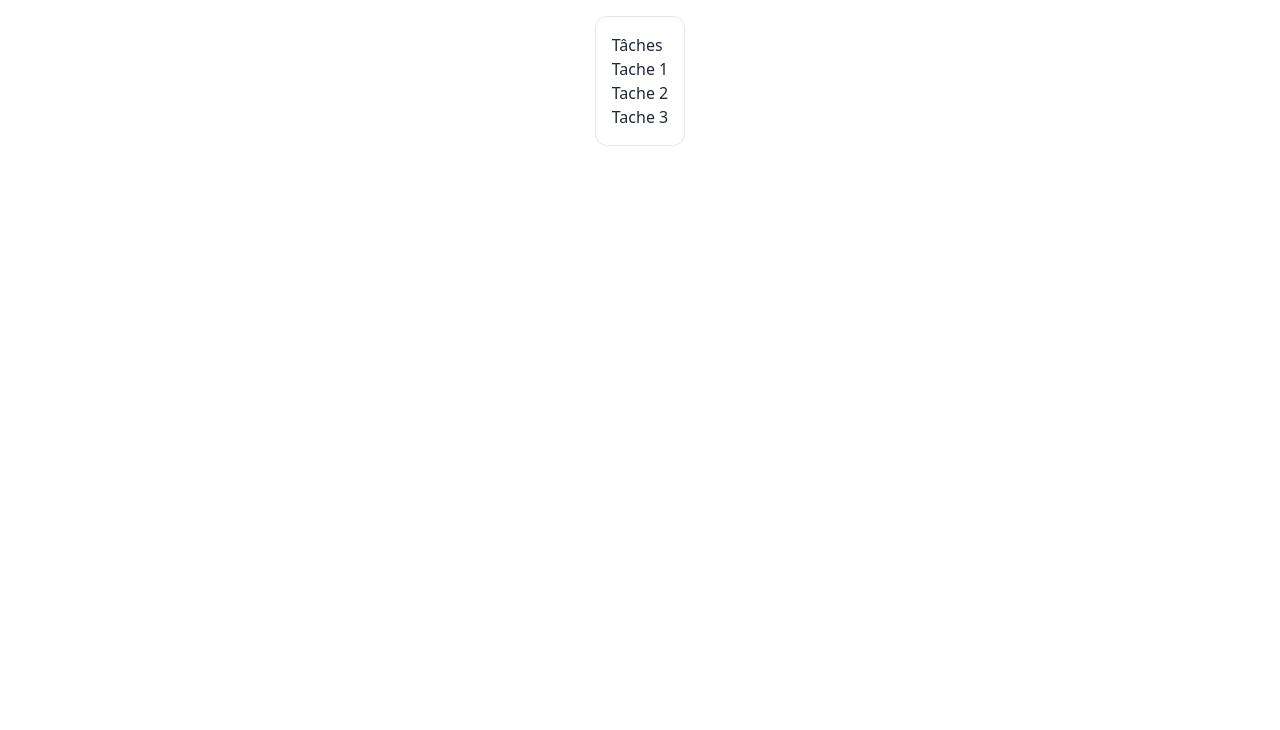
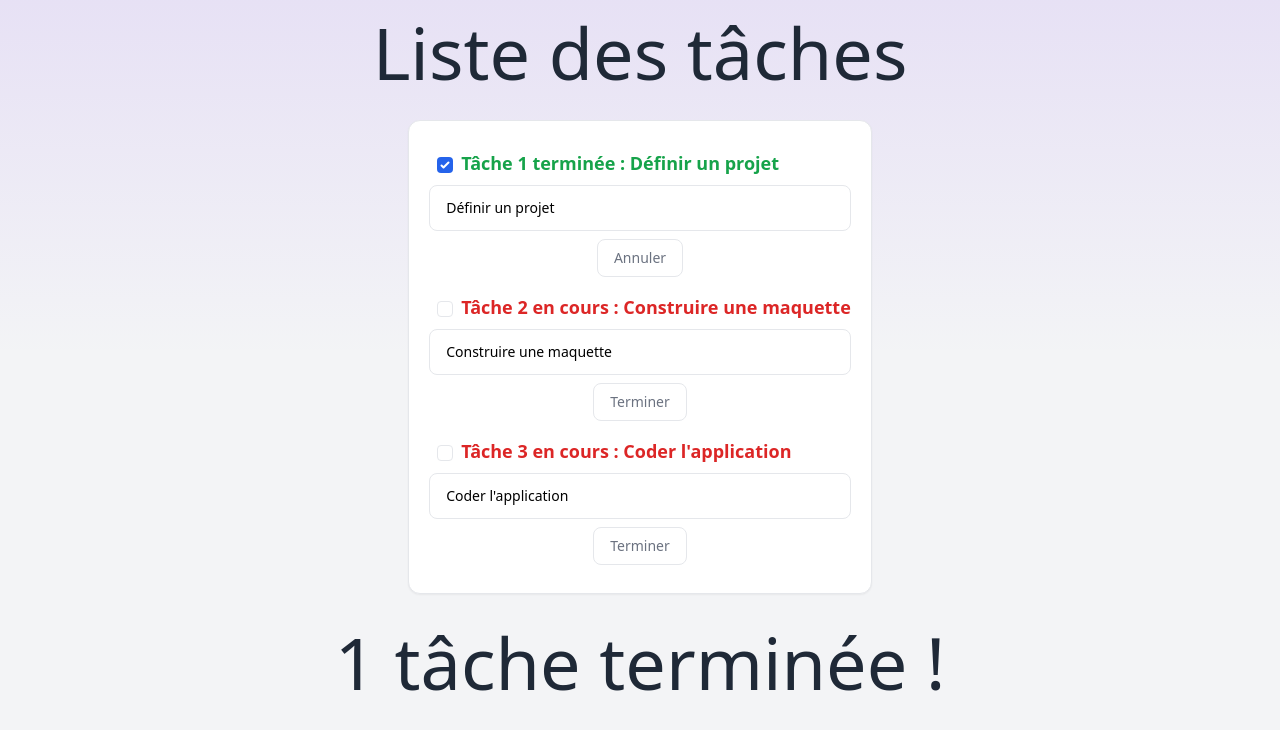
Before and after one commit to ClementBerleux/TodoApp, an Angular app: page / in a window 1280 px wide. Shown: the top 730 px of the page. Built offline with nearby package versions, Linux system fonts and the light colour scheme.

Commit message:
Ajout formulaire et event

```diff
--- a/src/app/app.component.html
+++ b/src/app/app.component.html
@@ -1,16 +1,38 @@
 <router-outlet />
+<!-- Hero -->
+<div class="dark:bg-neutral-900 bg-gradient-to-b from-violet-600/10 via-transparent">
+  <div class="max-w-[85rem] mx-auto px-4 sm:px-6 lg:px-8 py-4 space-y-4">
+
+    <!-- Title -->
+    <div class="max-w-3xl text-center mx-auto">
+      <h1 class="block font-medium text-gray-800 dark:text-gray-300 text-4xl sm:text-5xl md:text-6xl lg:text-7xl">
+        Liste des tâches
+      </h1>
+    </div>
+    <!-- End Title -->
+
     <div class="flex justify-center items-center m-4 p-4">
       <div
         class="flex flex-col bg-white border shadow-sm rounded-xl dark:bg-neutral-900 dark:border-neutral-700 dark:shadow-neutral-700/70">
         <div class="p-4 md:p-5">
-      <h3 class="text-lg font-bold text-gray-800 dark:text-white">
-        Tâches
-      </h3>
-      <ul>
-        @for (numero of [1,2,3]; track $index) {
-        <compo-task [numero]=numero></compo-task>
+          <ul class="max-w-md">
+            @for (task of tasks; track $index) {
+            <compo-task [numero]="$index + 1" [name]="task.name" [completed]="task.completed"
+              (complete)="calculTasksCompleted($event)"></compo-task>
             }
           </ul>
         </div>
       </div>
     </div>
+
+    @if (nombreTasksCompleted > 0) {
+    <div class="max-w-3xl text-center mx-auto">
+      <h1 class="block font-medium text-gray-800 dark:text-gray-300 text-4xl sm:text-5xl md:text-6xl lg:text-7xl">
+        {{nombreTasksCompleted}} tâche{{nombreTasksCompleted > 1 ? 's' : ''}} terminée{{nombreTasksCompleted > 1 ? 's'
+        : ''}} !
+      </h1>
+    </div>
+    }
+  </div>
+</div>
+<!-- End Hero -->
--- a/src/app/app.component.ts
+++ b/src/app/app.component.ts
@@ -9,6 +9,11 @@ declare global {
   }
 }
 
+interface Task {
+  name: string
+  completed: boolean
+}
+
 @Component({
   selector: 'app-root',
   standalone: true,
@@ -17,6 +22,18 @@ declare global {
   styleUrl: './app.component.css'
 })
 export class AppComponent {
+
+  public tasks: Task[] = [
+    { name: "Définir un projet", completed: true },
+    { name: "Construire une maquette", completed: false },
+    { name: "Coder l'application", completed: false }
+  ]
+
+  public nombreTasksCompleted: number = 1;
+
+  public calculTasksCompleted(nombre: number) {
+    this.nombreTasksCompleted += nombre
+  }
 
   constructor(private router: Router) { }
 
--- a/src/app/components/task/task.component.html
+++ b/src/app/components/task/task.component.html
@@ -1 +1,16 @@
-<li class="text-lg font-bold text-gray-800 dark:text-white">Tache {{numero}}</li>
+<li class="flex flex-col">
+    <label>
+        <p class="my-2 text-lg font-bold">
+            <input type="checkbox" [checked]="completed" (click)="toggleCompleted()"
+                class="mx-2 shrink-0 border-gray-200 rounded text-blue-600 focus:ring-blue-500 disabled:opacity-50 disabled:pointer-events-none dark:bg-neutral-800 dark:border-neutral-700 dark:checked:bg-blue-500 dark:checked:border-blue-500 dark:focus:ring-offset-gray-800">
+            <span [class]="completed ? 'text-green-600 dark:text-green-500' : 'text-red-600 dark:text-red-500'">Tâche
+                {{numero}} {{getComplete()}} : {{name}}</span>
+        </p>
+    </label>
+    <input type="text" [(ngModel)]="name"
+        class="py-3 px-4 block w-full border-gray-200 rounded-lg text-sm caret-blue-400 focus:border-blue-500 focus:ring-blue-500 disabled:opacity-50 disabled:pointer-events-none dark:bg-neutral-900 dark:border-neutral-700 dark:text-neutral-300 dark:focus:ring-neutral-600">
+    <button type="button" (click)="toggleCompleted()"
+        class="self-center my-2 py-2 px-4 inline-flex items-center flex-1 gap-x-2 text-sm font-medium rounded-lg border border-gray-200 text-gray-500 hover:border-blue-600 hover:text-blue-600 focus:outline-none focus:border-blue-600 focus:text-blue-600 disabled:opacity-50 disabled:pointer-events-none dark:border-neutral-700 dark:text-neutral-400 dark:hover:text-blue-500 dark:hover:border-blue-600 dark:focus:text-blue-500 dark:focus:border-blue-600">
+        {{getButtonText()}}
+    </button>
+</li>
--- a/src/app/components/task/task.component.ts
+++ b/src/app/components/task/task.component.ts
@@ -1,12 +1,38 @@
-import { Component, Input } from '@angular/core';
+import { Component, EventEmitter, Input, Output } from '@angular/core';
+import { FormsModule } from '@angular/forms';
 
 @Component({
   selector: 'compo-task',
   standalone: true,
-  imports: [],
+  imports: [FormsModule],
   templateUrl: './task.component.html',
   styleUrl: './task.component.css'
 })
 export class TaskComponent {
-  @Input() numero: number = 0
+  @Input() public numero?: number
+  @Input() public name?: string
+  @Input() public completed: boolean = false
+  @Output() complete = new EventEmitter<number>();
+
+  public getComplete(): string {
+    if (this.completed) return "terminée"
+    else return "en cours"
+  }
+
+  public toggleCompleted(): void {
+    this.completed = !this.completed
+    if (this.completed) this.complete.emit(1)
+    else this.complete.emit(-1)
+  }
+
+  public getButtonText(): string {
+    if (this.completed) return "Annuler"
+    else return "Terminer"
+  }
+
+  public send() {
+
+    if (this.completed) this.complete.emit(1)
+    else this.complete.emit(-1)
+  }
 }
--- a/src/index.html
+++ b/src/index.html
@@ -9,7 +9,7 @@
   <link rel="icon" type="image/x-icon" href="favicon.ico">
 </head>
 
-<body>
+<body class="bg-gray-100 dark:bg-neutral-900">
   <app-root></app-root>
 </body>
 
--- a/tailwind.config.js
+++ b/tailwind.config.js
@@ -1,12 +1,14 @@
 /** @type {import('tailwindcss').Config} */
 module.exports = {
   content: [
-    'node_modules/preline/dist/*.js',
+    './src/**/*.{html,ts}',
+    './node_modules/preline/preline.js'
   ],
   theme: {
     extend: {},
   },
   plugins: [
-    require('preline/plugin'),
+    require('@tailwindcss/forms'),
+    require('preline/plugin')
   ],
 }
```
Lines whose indentation alone changed are shown as unchanged.
